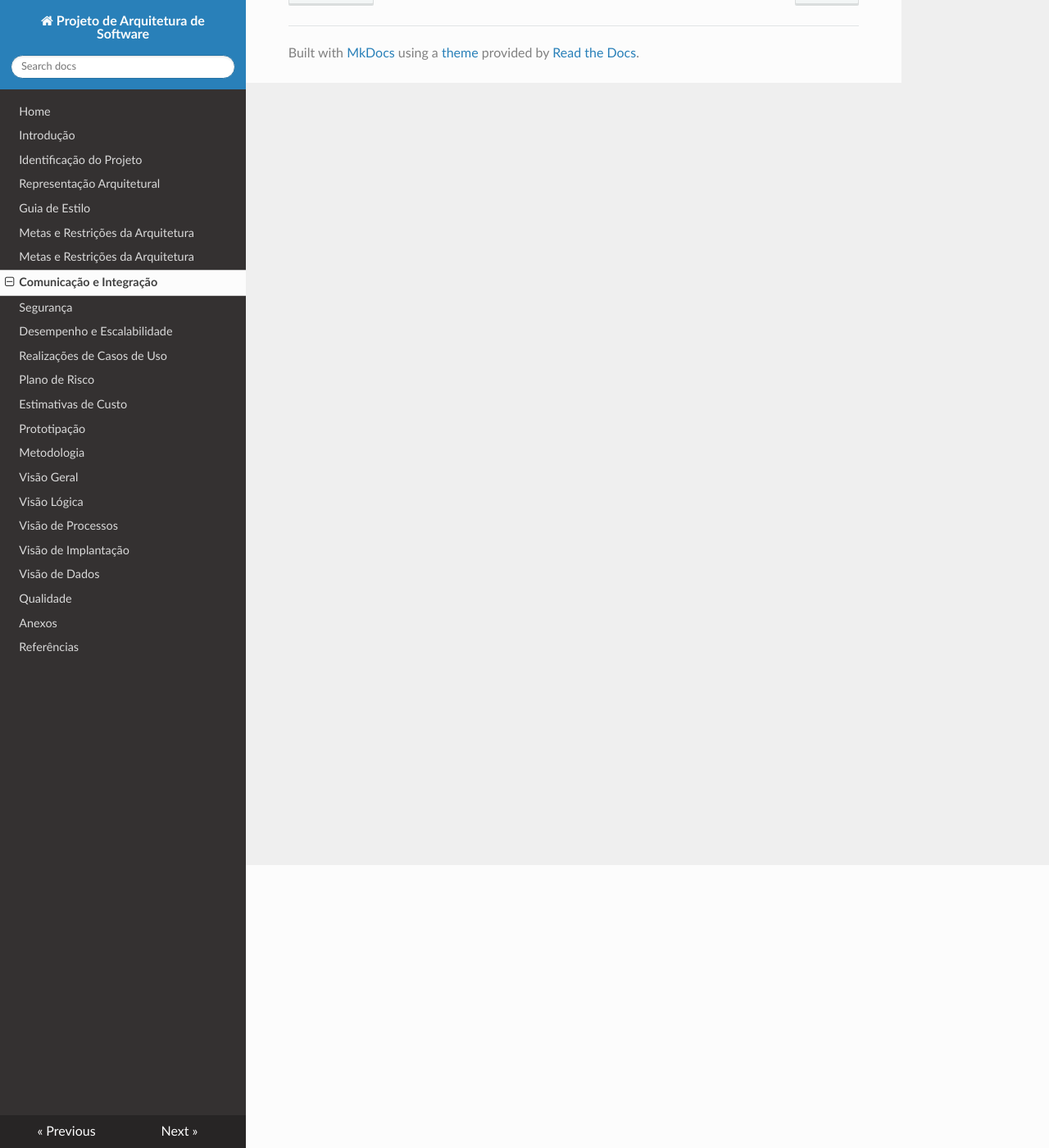
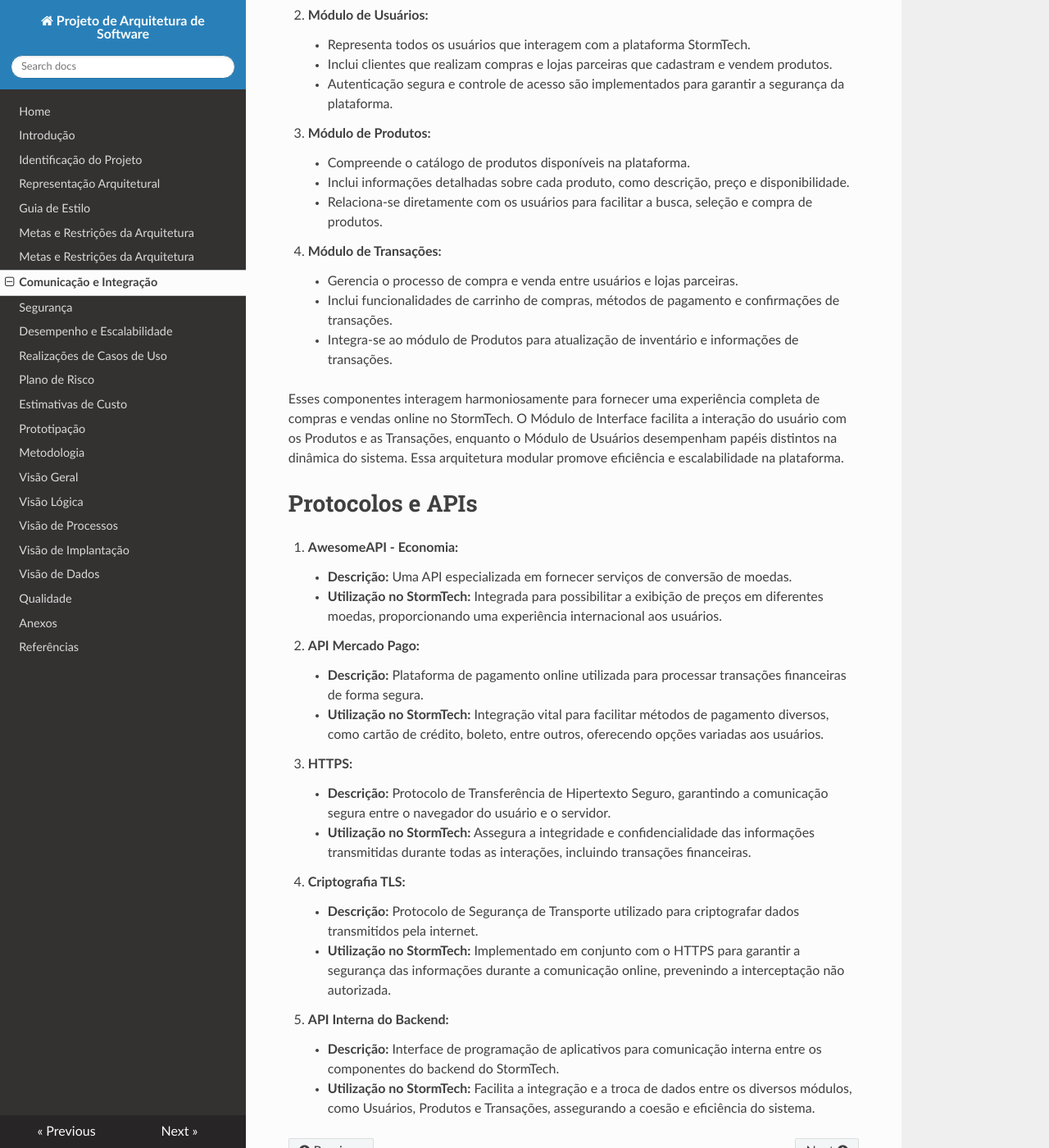
Before and after one commit to ArturRDGS/StormTech, an MkDocs documentation site: the page built from docs/componentes.md, in a window 1280 px wide and 1400 px high, scrolled down 345 px. Shown: the whole window at 82% size. Built offline with MkDocs 1.6.1, drawn with Linux system fonts in a browser that asks for light colours; nearby versions of some CDN libraries; some of the changed text lies outside the part shown.

Commit message:
adição da documentação referente aos componentes e a implantação
documentação dos principais componentes do projeto, além da visão de implantação do sistema

```diff
--- a/docs/componentes.md
+++ b/docs/componentes.md
@@ -1,6 +1,45 @@
 # Componentes
-- Como os componentes se comunicam
+O sistema StormTech é composto por quatro principais componentes, cada um desempenhando um papel crucial na funcionalidade global da plataforma:
+
+1. **Módulo de Interface:**
+    - Responsável pela apresentação e interação do usuário com o sistema.
+    - Inclui a interface gráfica do usuário (GUI) e elementos de navegação.
+    - Integra-se aos módulos de Usuários, Produtos e Transações.
+
+2. **Módulo de Usuários:**
+    - Representa todos os usuários que interagem com a plataforma StormTech.
+    - Inclui clientes que realizam compras e lojas parceiras que cadastram e vendem produtos.
+    - Autenticação segura e controle de acesso são implementados para garantir a segurança da plataforma.
+
+3. **Módulo de Produtos:**
+    - Compreende o catálogo de produtos disponíveis na plataforma.
+    - Inclui informações detalhadas sobre cada produto, como descrição, preço e disponibilidade.
+    - Relaciona-se diretamente com os usuários para facilitar a busca, seleção e compra de produtos.
+
+4. **Módulo de Transações:**
+    - Gerencia o processo de compra e venda entre usuários e lojas parceiras.
+    - Inclui funcionalidades de carrinho de compras, métodos de pagamento e confirmações de transações.
+    - Integra-se ao módulo de Produtos para atualização de inventário e informações de transações.
+
+Esses componentes interagem harmoniosamente para fornecer uma experiência completa de compras e vendas online no StormTech. O Módulo de Interface facilita a interação do usuário com os Produtos e as Transações, enquanto o Módulo de Usuários desempenham papéis distintos na dinâmica do sistema. Essa arquitetura modular promove eficiência e escalabilidade na plataforma.
 
 # Protocolos e APIs
+1. **AwesomeAPI - Economia:**
+    - **Descrição:** Uma API especializada em fornecer serviços de conversão de moedas.
+    - **Utilização no StormTech:** Integrada para possibilitar a exibição de preços em diferentes moedas, proporcionando uma experiência internacional aos usuários.
 
-- Protocolos e APIs utilizados
+2. **API Mercado Pago:**
+    - **Descrição:** Plataforma de pagamento online utilizada para processar transações financeiras de forma segura.
+    - **Utilização no StormTech:** Integração vital para facilitar métodos de pagamento diversos, como cartão de crédito, boleto, entre outros, oferecendo opções variadas aos usuários.
+
+3. **HTTPS:**
+    - **Descrição:** Protocolo de Transferência de Hipertexto Seguro, garantindo a comunicação segura entre o navegador do usuário e o servidor.
+    - **Utilização no StormTech:** Assegura a integridade e confidencialidade das informações transmitidas durante todas as interações, incluindo transações financeiras.
+
+4. **Criptografia TLS:**
+    - **Descrição:** Protocolo de Segurança de Transporte utilizado para criptografar dados transmitidos pela internet.
+    - **Utilização no StormTech:** Implementado em conjunto com o HTTPS para garantir a segurança das informações durante a comunicação online, prevenindo a interceptação não autorizada.
+
+5. **API Interna do Backend:**
+    - **Descrição:** Interface de programação de aplicativos para comunicação interna entre os componentes do backend do StormTech.
+    - **Utilização no StormTech:** Facilita a integração e a troca de dados entre os diversos módulos, como Usuários, Produtos e Transações, assegurando a coesão e eficiência do sistema.
```
Also changed, not shown: docs/implantacao.md (+22 -1 lines).
